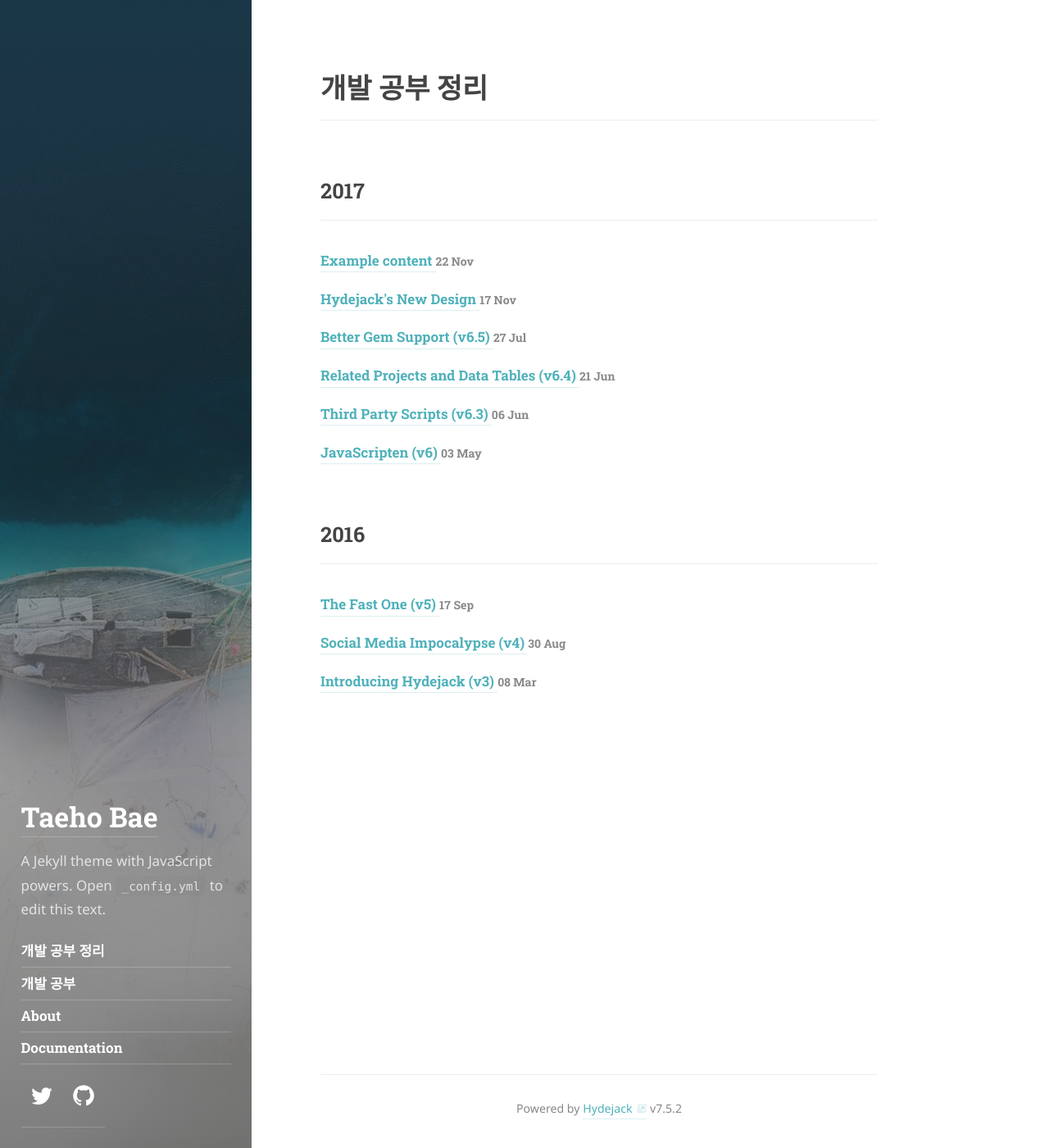
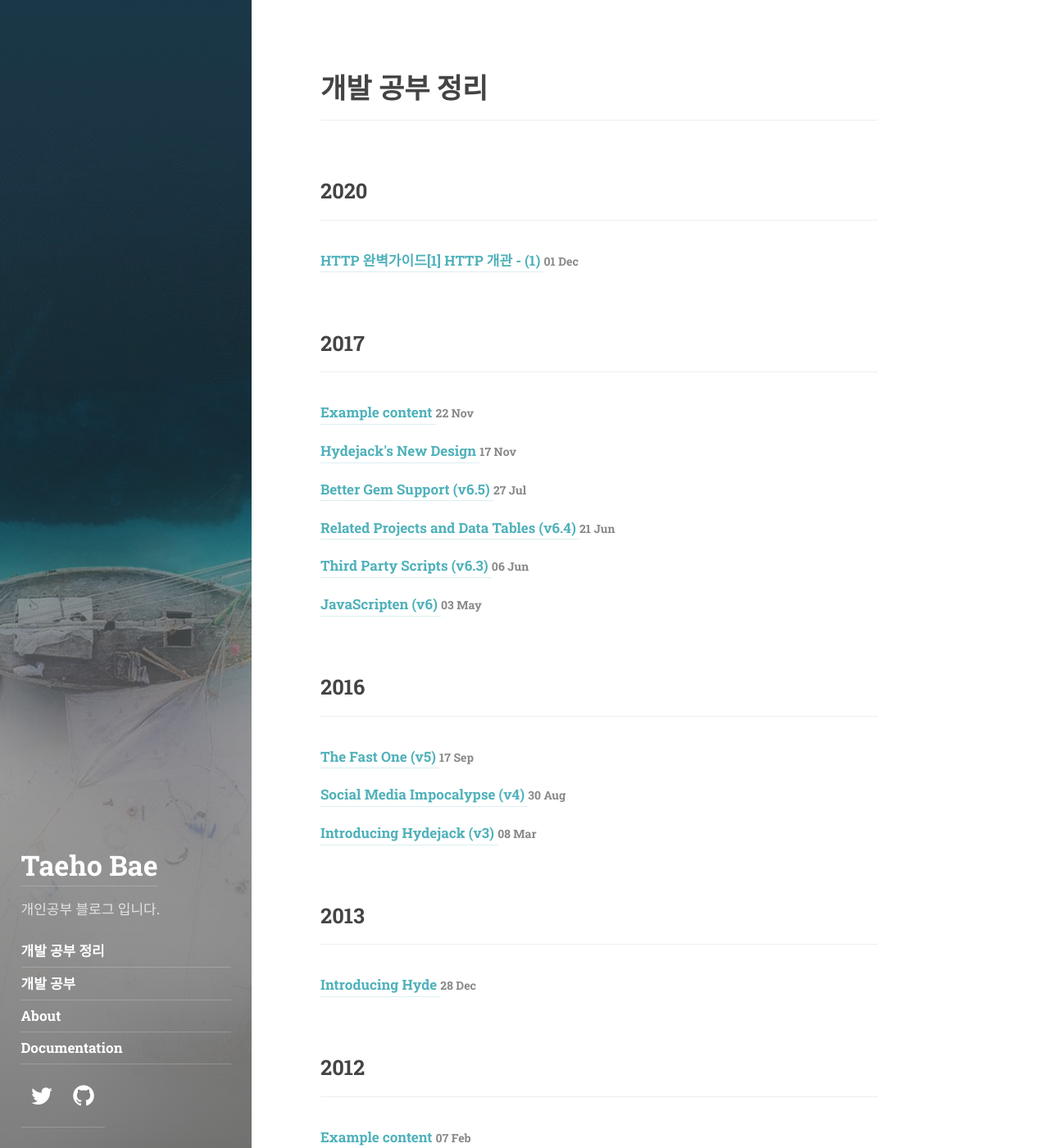
Before and after one commit to taeho0304/taeho0304.github.io, a Jekyll site: the page built from _featured_tags/hy.md, in a window 1280 px wide and 1400 px high. Shown: the whole window at 82% size. Built offline with Jekyll 4.4.1, drawn with Linux system fonts in a browser that asks for light colours; some web fonts are replaced; part of the change alters nothing that is shown.

Commit message:
Add HTTP 1.1

```diff
--- a/_config.yml
+++ b/_config.yml
@@ -4,7 +4,7 @@
 # IMPORTANT: Set the URL of your site.
 # Set to https://<username>.github.io when hosting on GitHub Pages
 # (unless you are using a custom domain).
-url:                   https://domain.tld
+url:                   https://taeho0304.github.io
 
 # IMPORTANT: Set The "base URL" of your site.
 #
@@ -33,8 +33,7 @@ description:           >
 
 # A shorter description for the sidebar.
 tagline:               >
-  A Jekyll theme with JavaScript powers.
-  Open `_config.yml` to edit this text.
+  개인공부 블로그 입니다.
 
 # A list of keywords for your blog
 keywords:              []
@@ -46,7 +45,7 @@ logo:                  /assets/icons/icon.png
 # Duplication is necessary due to the `jekyll-feed`, `jekyll-seo-tag` plugin.
 author:
   name:                <Taeho> <Bae>
-  email:               <mail@domain.tld>
+  email:               <tdj03063@gmail.com>
   # Used by `jekyll-seo-tag`:
   # twitter:             <username>
 
--- a/_featured_tags/hydejack.md
+++ b/_featured_tags/hy.md
@@ -1,7 +1,7 @@
 ---
 layout: list
 title: 개발 공부 정리
-slug: hydejack
+slug: CS
 menu: true
 # order: 2
 # description: >
--- /dev/null
+++ b/_posts/2020-12-01-http.md
@@ -0,0 +1,80 @@
+---
+layout: post
+title: HTTP 완벽가이드[1] HTTP 개관 - (1)
+description: >
+  [HTTP 완벽 가이드:웹은 어떻게 동작하는가]를 보고 정리한 글입니다.
+tags: [hydejack]
+---
+
+### 1.1 HTTP: 인터넷의 멀티미디어 배달부
+* HTTP(Hypertext Transfer Protocol)는 현대 인터넷의 공용어로, 전 세계의 웹브라우저, 서버, 웹 애플리케이션은 모두 HTTP를 통해 대화
+* 신뢰성 있는 데이터 전송 프로토콜을 사용해 개발자가 인터넷의 결합이나 약점에 대한 걱정 없이 기능 구현 가능
+
+
+### 1.2 웹 클라이언트와 서버
+웹 서버는 인터넷의 데이터를 저장하고,  HTTP 클라이언트가 요청한 데이터를 제공한다. 그림1.1에 그려진 대로, 클라이언트는 서버에게 HTTP 요청을 보내고 서버는 요청된 데이터를 HTTP응답으로 돌려준다.
+
+![](https://taeho0304.github.io/assets/img/HTTP/1_1.jpeg)
+
+ 예를들어 "http://info.cern.ch/index.html" 페이지를 열어볼 때, 웹 브라우저는 HTTP요청을 http://info.cern.ch 서버로 보낸다. 서버는 요청받은 객체(이 경우 "/index.html")를 찾고 성공했다면 그것의 타입, 길이 등의 정보와 함께 HTTP 응답에 실어서 클라이언트에게 보낸다
+
+
+### 1.3 리소스
+* 웹 서버는 웹 리소스를 관리하고 제공하며, 웹 리소스는 웹 콘텐츠의 원천
+* 웹 리소스는 정적 리소스(ex. 텍스트 파일, HTML 파일, JPEG 이미지 등)와 동적리소스(ex. 웹 게이트웨이, 인터넷 검색엔진 등)가 존재
+
+#### 1.3.1 미디어 타입
+* 인터넷은 수천 가지 데이터 타입을 다루기 때문에, HTTP는 웹에서 전송되는 객체 각각에 MIME(Multipurpose Internet Mail Extensions, 다목적 인터넷 메일 확장) 타입이라는 데이터 포맷 라벨을 붙임
+* 웹 브라우저는 서버로부터 객체를 돌려받을 때, 다룰 수 있는 객체인지 MIME 타입을 통해 확인
+* MIME 타입은 사선(/)으로 구분된 주 타입(primary object type)과 부 타입(specific subtype)으로 이루어진 문자열 라벨
+> HTML로 작성된 텍스트 문서는 text/html
+>
+> JPEG 이미지는 image/jpeg
+>
+> GIF 이미지는 image/gif
+>
+> 마이크로소프트 파워포인트 프레젠테이션은 application/vnd.ms-powerpoint
+
+#### 1.3.2 URI
+* 웹 서버 리소스 이름은 통합 자원 식별자, 혹은 URI(uniform resource identifier)로 불림
+* URI에는 URL, URN이라는 두 가지 자원 식별자가 존재
+
+#### 1.3.3 URL
+* 통합 자원 지시자(uniform resource locator, URL)는 특정 서버의 한 시소스에 대한 구체적인 위치를 서술
+* 대부분의 URL은 세 부분으로 이루어진 표준 포맷을 따름
+> URL의 첫 번째 부분 스킴(scheme)은 리소스에 접근하기 위해 사용되는 프로토콜을 서술 - 보통 HTTP 프로토콜(http://)
+>
+> 두 번째 부분은 서버의 인터넷 주소를 제공(예: www.taeho0304.github.io)
+>
+> 마지막 부분은 웹 서버의 리소스를 서술 (예: /assets/img/HTTP/1_1.jpeg)
+* 오늘날 대부분의 URI는 URL
+
+#### 1.3.4 URN
+* 리소스의 위치에 영향 받지 않는 유일무이한 이름 역할
+* 리소스를 여기저기 옮기거나 여러 종류의 네트워크 접속 프로토콜로 접근해도 문제없이 동작
+* 라소스 위치를 분석하기 위한 인프라의 부재로 채택이 늦춰지는 중
+
+### 1.4 트랜잭션
+* HTTP 트랜잭션은 요청 명령과 응답 결과로 구성
+
+#### 1.4.1. 메서드
+* HTTP는 HTTP 메서드라고 불리는 여러 가지 종류의 요청 명령을 지원
+* HTTP 요청 메시지는 한 개의 메서드를 가짐
+
+  | HTTP 메서드 | 설명                                                                |
+  |:------------|:------------------------------------------------------------------|
+  | GET         | 서버에서 클라이언트로 지정한 리소스를 보내라                         |
+  | PUT         | 클라이언트에서 서버로 보낸 데이터를 지정한 이름의 리소스로 저장하라  |
+  | DELETE      | 지정한 리소스를 서버에서 삭제하라                                    |
+  | POST        | 클라이언트 데이터를 서버 게이트웨이 애플리케이션으로 보내라          |
+  | HEAD        | 지정한 리소스에 대한 응답에서, HTTP 헤더 부분만 모내라               |
+
+#### 1.4.2 상태코드
+* 클라이언트에게 요청이 성공했는지 아니면 추가 조치가 필요한지 알려주는 세 자리 숫자
+* 모든 HTTP 응답 메시지는 상태 코드와 함께 반환
+
+  | HTTP 상태 코드| 설명          |
+  |:-------------|:------------------|
+  | 200          | 성공. 문서가 바르게 반환됨 |
+  | 302          | 요청한 리소스의 URL이 일시적으로 변경됨  |
+  | 404          | 리소스를 찾을 수 없음      |
```
Also changed, not shown: assets/img/HTTP/1_1.jpeg (added).
